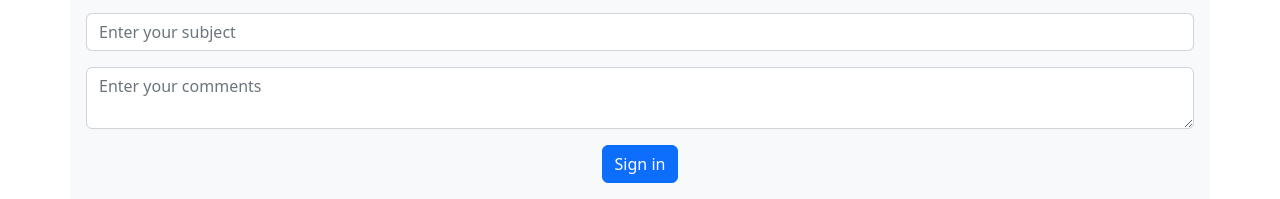
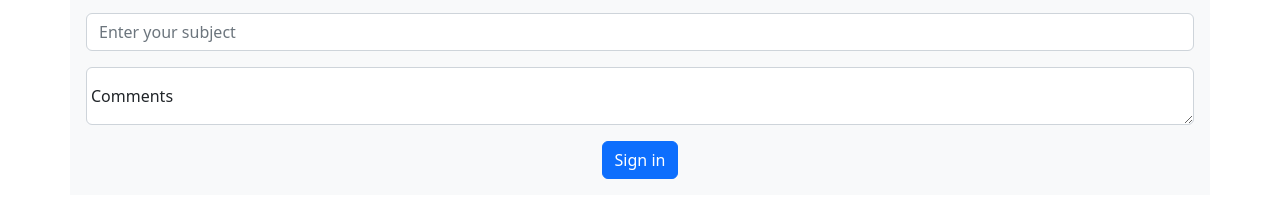
Before and after one commit to AhmetBoyrazz/Bootstrap-Project, a plain HTML site: page index.html in a window 1280 px wide. Shown: the part 2728-2927 px from the top of the page. Drawn offline with nearby package versions, Linux system fonts and the light colour scheme.

Commit message:
form-floating added

```diff
--- a/index.html
+++ b/index.html
@@ -589,13 +589,14 @@
               />
             </div>
 
-            <div class="col-12">
+            <div class="col-12 form-floating">
               <textarea
                 type="text"
                 class="form-control"
                 id="comment"
                 placeholder="Enter your comments"
               ></textarea>
+              <label for="comment">Comments</label>
             </div>
             <div class="col-12">
               <button type="submit" class="btn btn-primary">Sign in</button>
```
